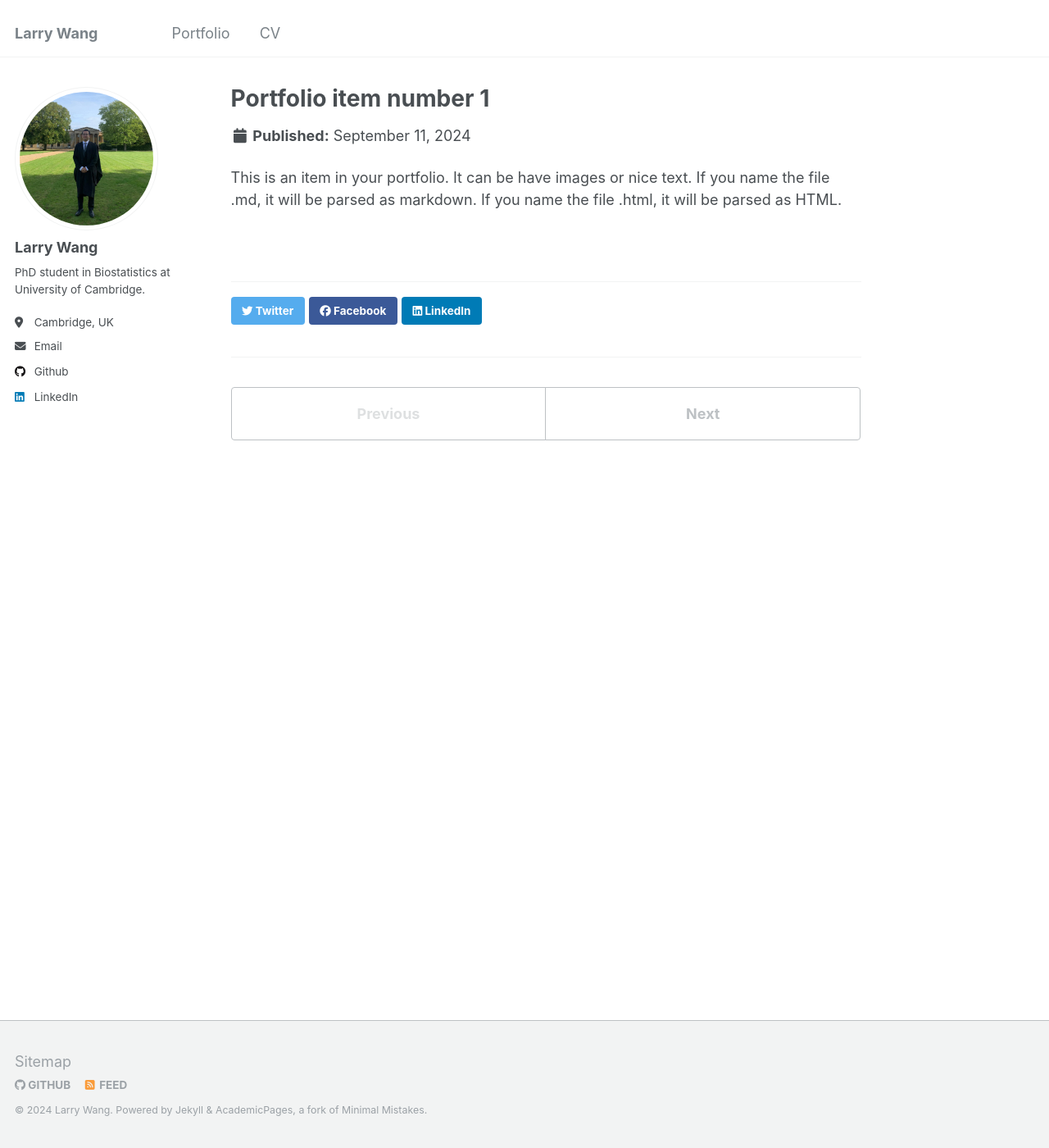
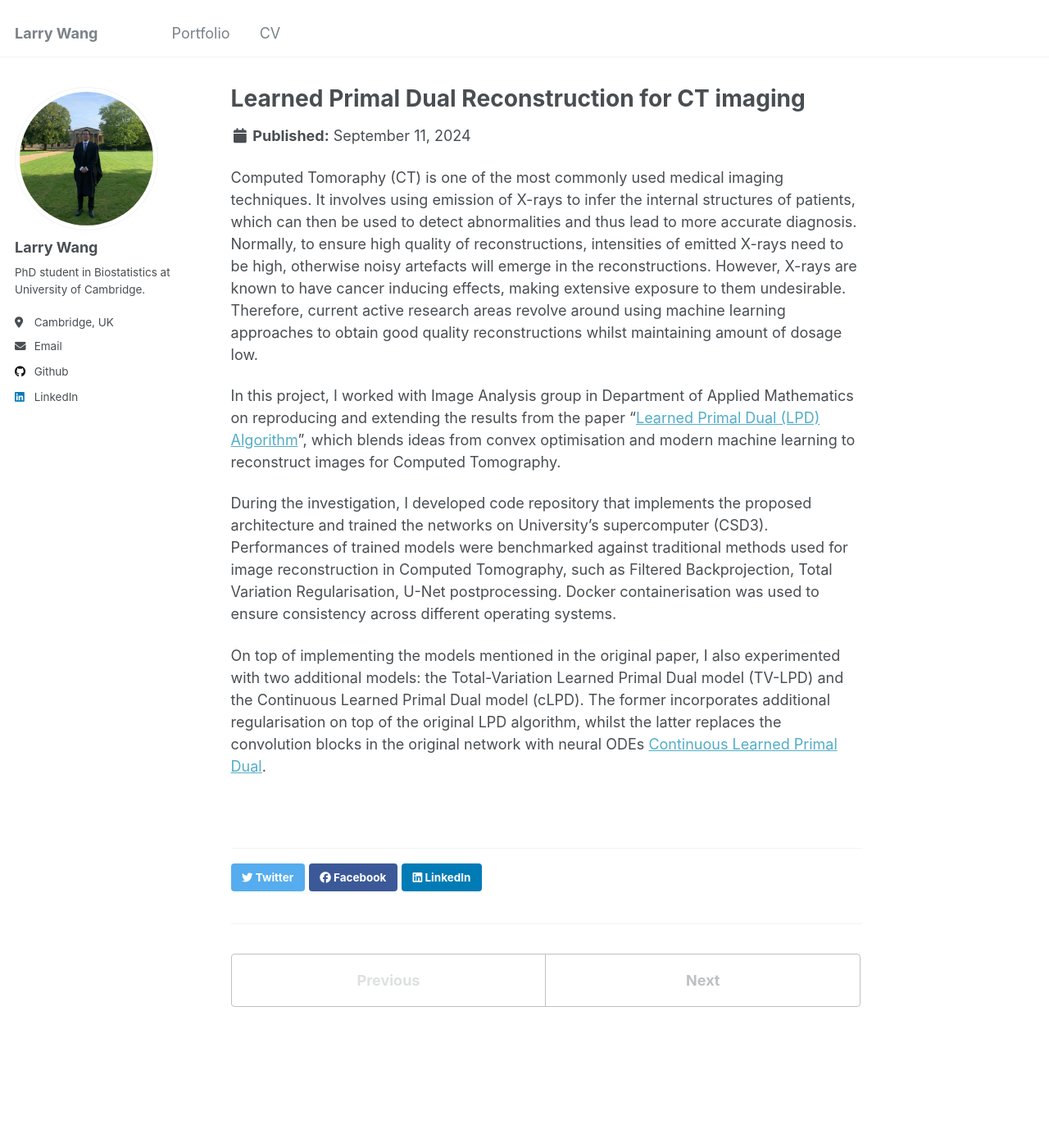
Before and after one commit to LarryWang29/LarryWang29.github.io, a Jekyll site: the page built from _portfolio/portfolio-1.md, in a window 1280 px wide and 1400 px high. Shown: the whole window at 82% size. Built offline with Jekyll 4.4.1, drawn with Linux system fonts in a browser that asks for light colours.

Commit message:
Added portfolio item

```diff
--- a/_portfolio/portfolio-1.md
+++ b/_portfolio/portfolio-1.md
@@ -1,7 +1,14 @@
 ---
-title: "Portfolio item number 1"
-excerpt: "Short description of portfolio item number 1<br/><img src='/images/500x300.png'>"
+title: "Learned Primal Dual Reconstruction for CT imaging"
+excerpt: "Master's thesis investigating deep learning models for image reconstruction in Computed Tomography   1<br/><img src='/images/CT_image.png'>"
 collection: portfolio
 ---
 
-This is an item in your portfolio. It can be have images or nice text. If you name the file .md, it will be parsed as markdown. If you name the file .html, it will be parsed as HTML.
+Computed Tomoraphy (CT) is one of the most commonly used medical imaging techniques. It involves using emission of X-rays to infer the internal structures of patients, which can then be used to detect abnormalities and thus lead to more accurate diagnosis. Normally,
+to ensure high quality of reconstructions, intensities of emitted X-rays need to be high, otherwise noisy artefacts will emerge in the reconstructions. However, X-rays are known to have cancer inducing effects, making extensive exposure to them undesirable. Therefore, current active research areas revolve around using machine learning approaches to obtain good quality reconstructions whilst maintaining amount of dosage low.
+
+In this project, I worked with Image Analysis group in Department of Applied Mathematics on reproducing and extending the results from the paper "[Learned Primal Dual (LPD) Algorithm](https://arxiv.org/abs/1707.06474)", which blends ideas from convex optimisation and modern machine learning to reconstruct images for Computed Tomography.
+
+During the investigation, I developed code repository that implements the proposed architecture and trained the networks on University's supercomputer (CSD3). Performances of trained models were benchmarked against traditional methods used for image reconstruction in Computed Tomography, such as Filtered Backprojection, Total Variation Regularisation, U-Net postprocessing. Docker containerisation was used to ensure consistency across different operating systems.
+
+On top of implementing the models mentioned in the original paper, I also experimented with two additional models: the Total-Variation Learned Primal Dual model (TV-LPD) and the Continuous Learned Primal Dual model (cLPD). The former incorporates additional regularisation on top of the original LPD algorithm, whilst the latter replaces the convolution blocks in the original network with neural ODEs [Continuous Learned Primal Dual](https://arxiv.org/abs/2405.02478).
```
Also changed, not shown: _pages/about.md (+2 -0 lines), _pages/cv.md (+6 -4 lines), images/500x300.png (deleted), images/CT_image.png (added).
